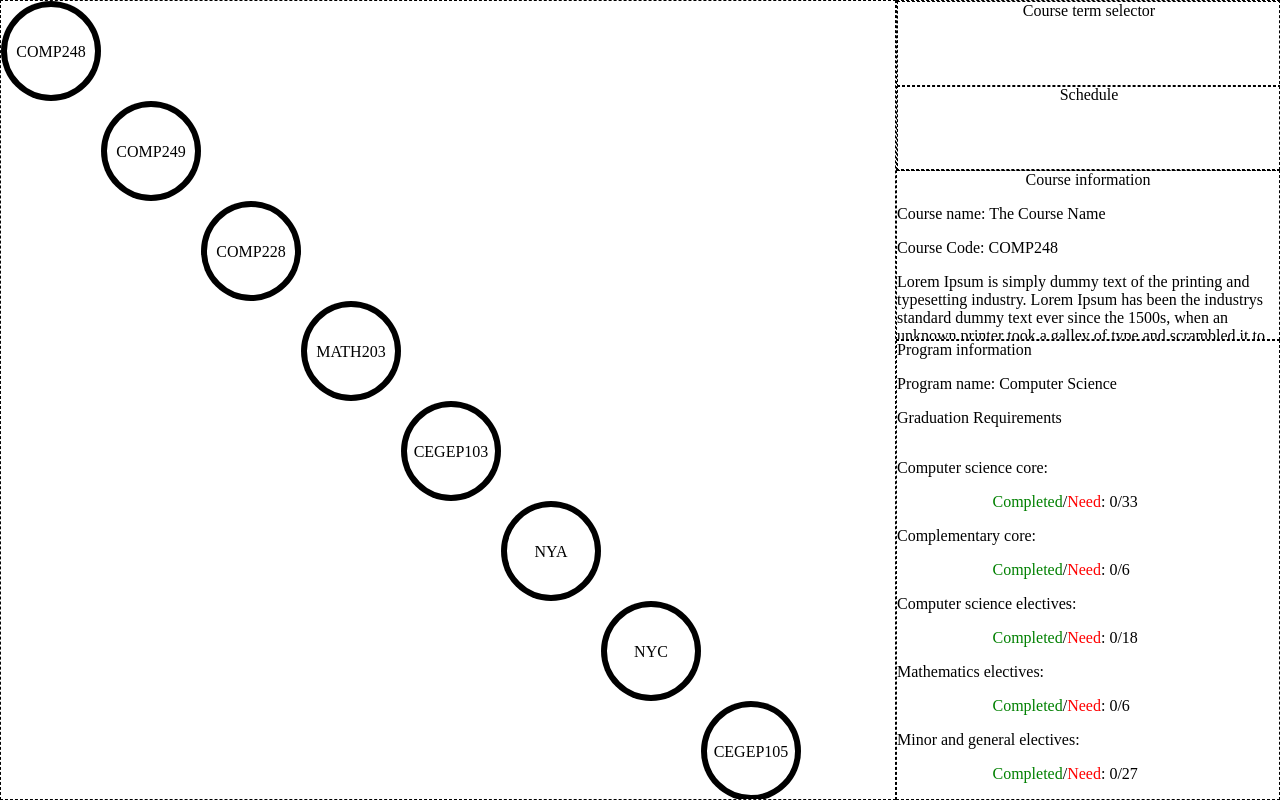
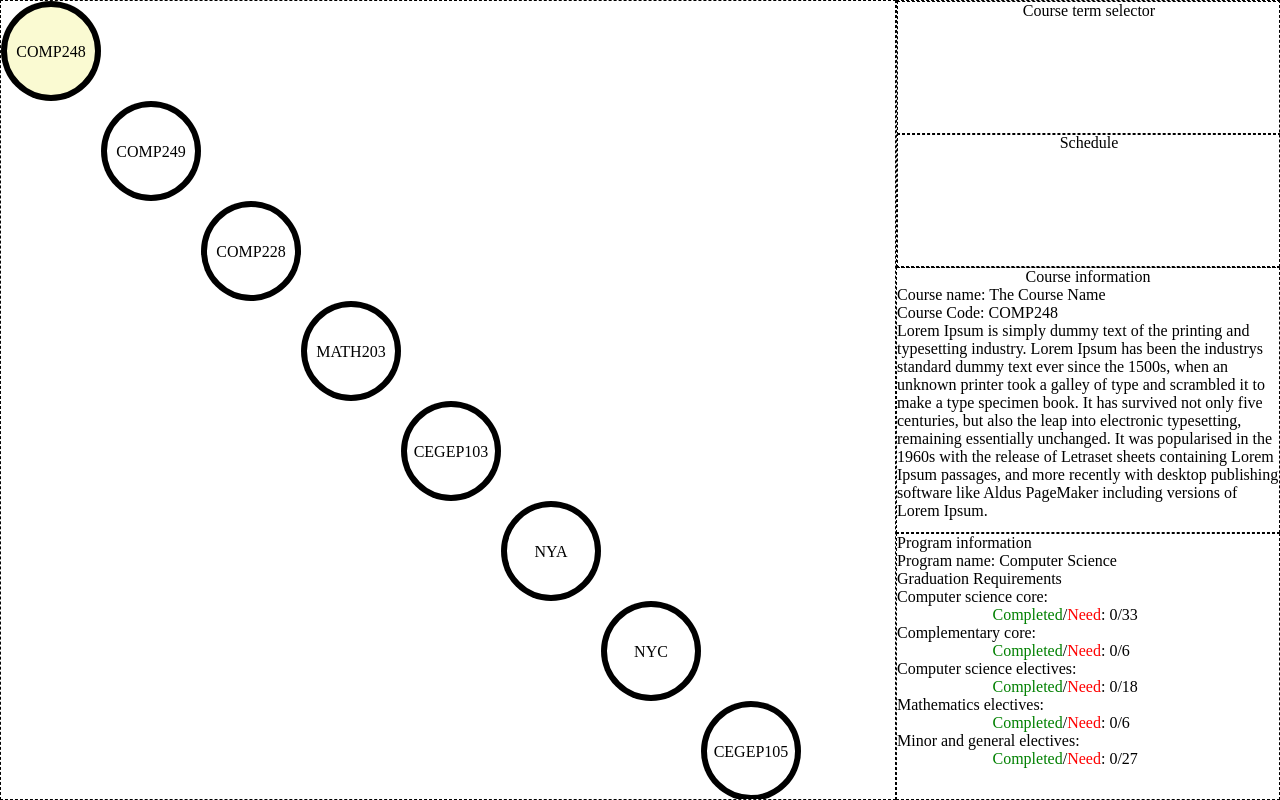
Before and after one commit to volovikariel/CourseSequencePlanner, a plain HTML site: page index.html in a window 1280 px wide. Both pictures are taken after a click on the icon 51 px from the left and 51 px from the top of the page. Drawn offline with Linux system fonts and the light colour scheme.

Commit message:
fix clicking a node not highlighting it by doing something probably quite dumb, using !important in css...probably a terrible idea but can't think of a good way of avoiding this

```diff
--- a/index.js
+++ b/index.js
@@ -127,7 +127,7 @@ function setCourseSelected(selectedCourseId, isSelected) {
         return;
     }
     const courseNode = document.querySelector(`[course-id=${selectedCourseId}]`)
-    const courseCircle = courseNode.querySelector('circle')
+    const courseCircle = courseNode.getElementById('circle')
     if (isSelected) {
         courseCircle.classList.add('selected')
     } else {
--- a/style.css
+++ b/style.css
@@ -6,6 +6,10 @@ html,
 body {
     margin: 0;
     overflow: hidden;
+}
+
+p {
+    margin: 0;
 }
 
 #root-container {
@@ -75,7 +79,7 @@ body {
 }
 
 .selected {
-    fill: lightgoldenrodyellow;
+    fill: lightgoldenrodyellow !important;
 }
 
 #circle {
```
